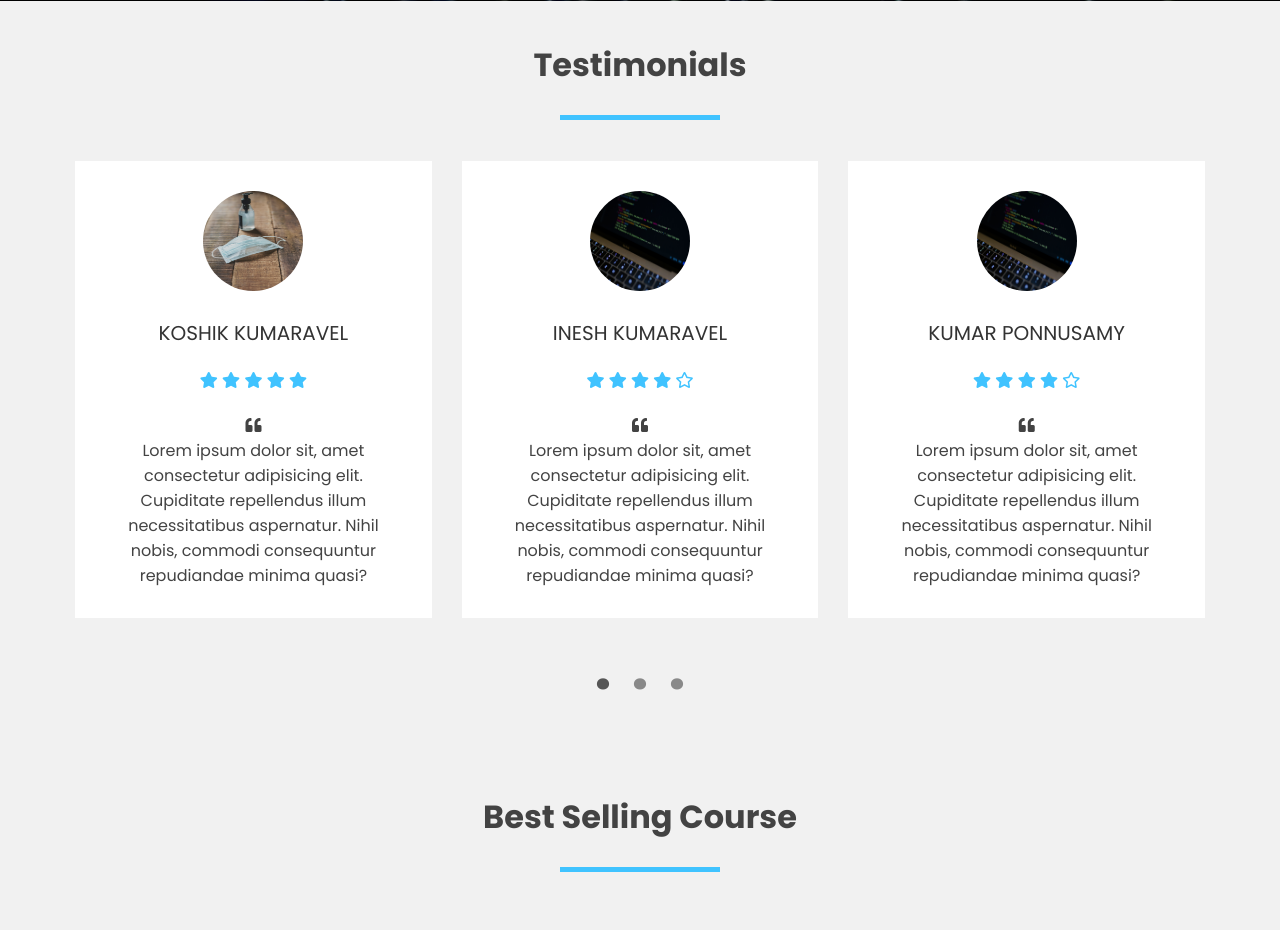
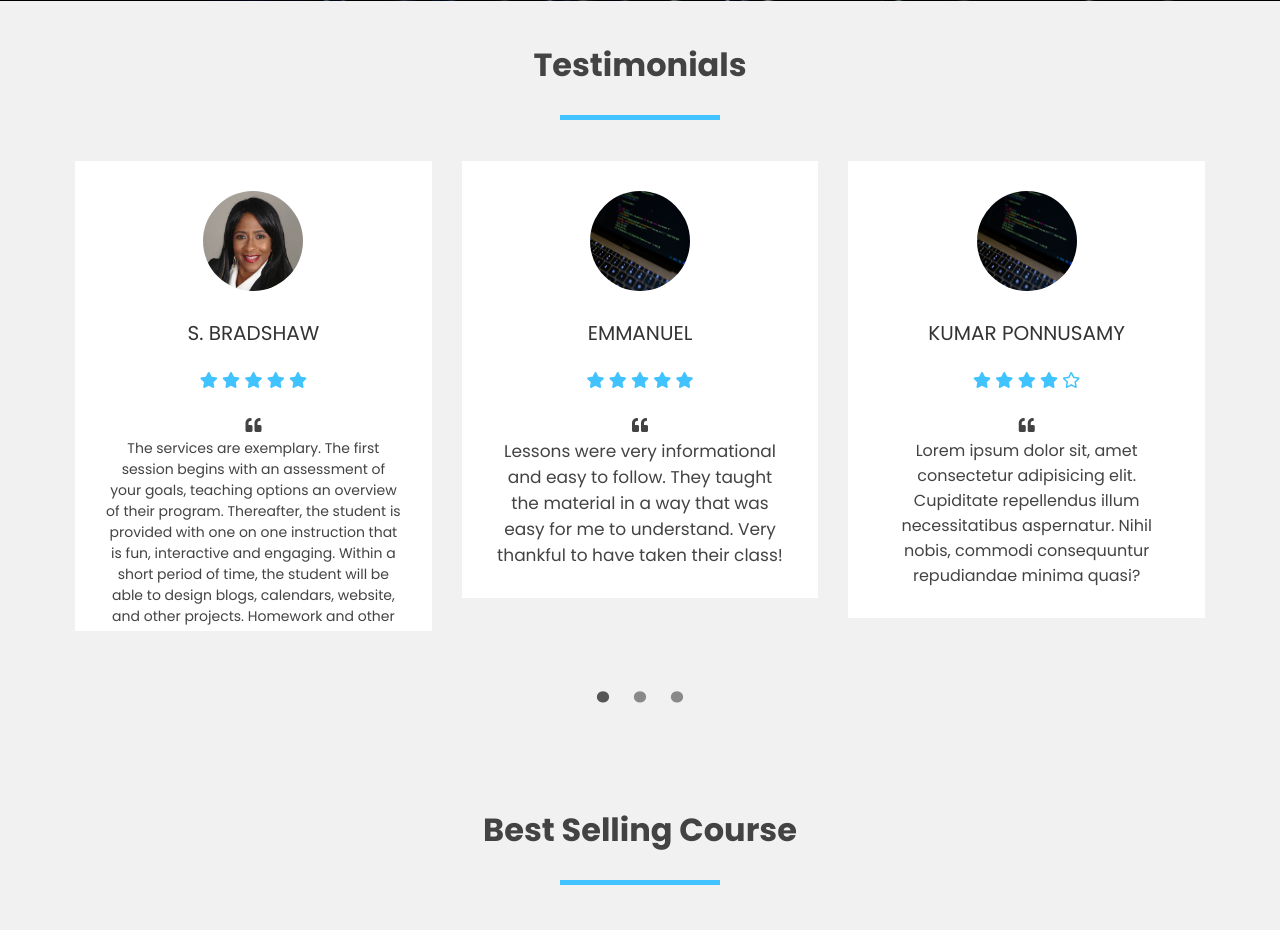
Before and after one commit to inko2coding/inko2-website, a PHP site: page /html/home.html in a window 1280 px wide. Shown: the part 799-1729 px from the top of the page. Run offline with PHP 8.4, Linux system fonts and the light colour scheme; some libraries are stand-ins or nearby versions.

Commit message:
added susan's and emmanuels reviews in the testimonial section

```diff
--- a/css/index.css
+++ b/css/index.css
@@ -341,6 +341,8 @@ header #toggle:after {
 .testimonial {
     background: #fff;
     padding: 30px;
+    max-height: 470px;
+    overflow: scroll;
 }
 
 .testimonial img {
@@ -385,6 +387,14 @@ header #toggle:after {
 #test-two,
 #test-three {
     display: none;
+}
+
+.sm-txt {
+    font-size: 14px;
+}
+
+.bg-txt {
+    font-size: 17px;
 }
 
 @media screen and (max-width: 960px) {
--- a/html/home.html
+++ b/html/home.html
@@ -47,8 +47,8 @@
             <div id="test-one" class="row">
                 <div class="col">
                     <div class="testimonial">
-                        <img src="../images/covid.jpg">
-                        <div class="name">Koshik Kumaravel</div>
+                        <img src="../images/susan.jpg">
+                        <div class="name">S. Bradshaw</div>
                         <div class="stars">
                             <i class="fas fa-star"></i>
                             <i class="fas fa-star"></i>
@@ -57,22 +57,25 @@
                             <i class="fas fa-star"></i>
                         </div>
                         <i class="fas fa-quote-left"></i>
-                        <p>Lorem ipsum dolor sit, amet consectetur adipisicing elit. Cupiditate repellendus illum necessitatibus aspernatur. Nihil nobis, commodi consequuntur repudiandae minima quasi?</p>
+                        <p class="sm-txt">The services are exemplary. The first session begins with an assessment of your goals, teaching options an overview of their program. Thereafter, the student is provided with one on one instruction that is fun, interactive and
+                            engaging. Within a short period of time, the student will be able to design blogs, calendars, website, and other projects. Homework and other learning material are free. There are no hidden fees. I highly recommend the services.
+                        </p>
                     </div>
                 </div>
                 <div class="col">
                     <div class="testimonial">
                         <img src="../images/bg.jpg">
-                        <div class="name">Inesh Kumaravel</div>
+                        <div class="name">Emmanuel</div>
                         <div class="stars">
                             <i class="fas fa-star"></i>
                             <i class="fas fa-star"></i>
                             <i class="fas fa-star"></i>
                             <i class="fas fa-star"></i>
-                            <i class="far fa-star"></i>
+                            <i class="fas fa-star"></i>
                         </div>
                         <i class="fas fa-quote-left"></i>
-                        <p>Lorem ipsum dolor sit, amet consectetur adipisicing elit. Cupiditate repellendus illum necessitatibus aspernatur. Nihil nobis, commodi consequuntur repudiandae minima quasi?</p>
+                        <p class="bg-txt">Lessons were very informational and easy to follow. They taught the material in a way that was easy for me to understand. Very thankful to have taken their class!
+                        </p>
                     </div>
                 </div>
                 <div class="col">
@@ -237,18 +240,18 @@
         </div>
         <div class="deal-row">
             <div class="deal">
-                <h3>Covid-19 Offer</h3>
-                <p>Know someone that has been affected by COVID-19, let them know that they have a special offer of 70% on all courses and websites. This special offer lasts as long as needed!</p>
+                <h3>2 Person Deal</h3>
+                <p>Thinking about having two people join the INKO2 classes, then this is the time because if you do the second person will get a 10% off on all their classes!</p>
                 <a href="#">Go to courses --></a>
             </div>
             <div class="deal">
-                <h3>Covid-19 Offer</h3>
-                <p>Know someone that has been affected by COVID-19, let them know that they have a special offer of 70% on all courses and websites. This special offer lasts as long as needed!</p>
+                <h3>3 Person Deal</h3>
+                <p>Thinking about having three people join the INKO2 classes, then this is the time because if you do the second and third person will get a 20% off on all their classes!</p>
                 <a href="#">Go to courses --></a>
             </div>
             <div class="deal">
-                <h3>Covid-19 Offer</h3>
-                <p>Know someone that has been affected by COVID-19, let them know that they have a special offer of 70% on all courses and websites. This special offer lasts as long as needed!</p>
+                <h3>4 Person Deal</h3>
+                <p>Thinking about having four people join the INKO2 classes, then this is the time because if you do the second, third and fourth person will get a 35% off on all their classes!</p>
                 <a href="#">Go to courses --></a>
             </div>
         </div>
```
Also changed, not shown: linkTo/web-proj-quiz.html (added, +87 -0 lines), images/susan.jpg (added).
